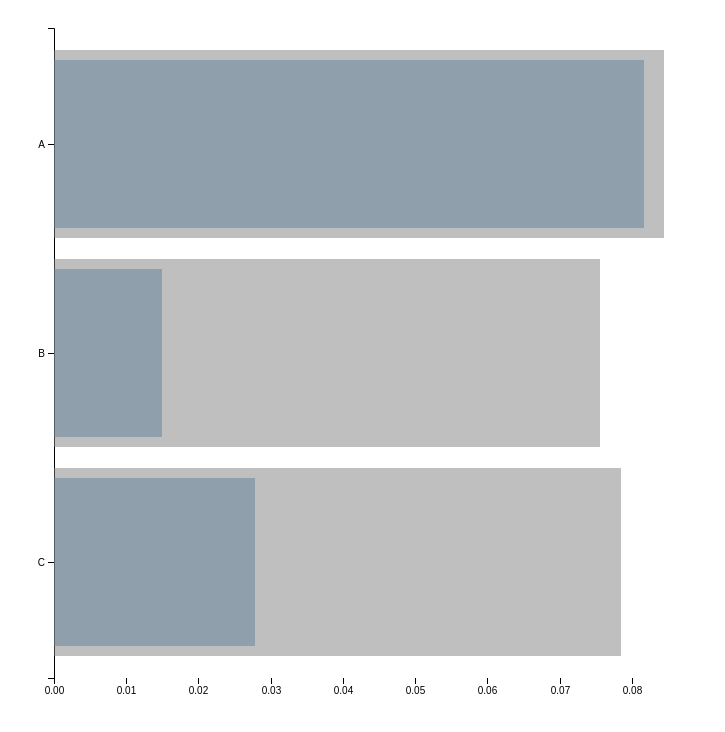
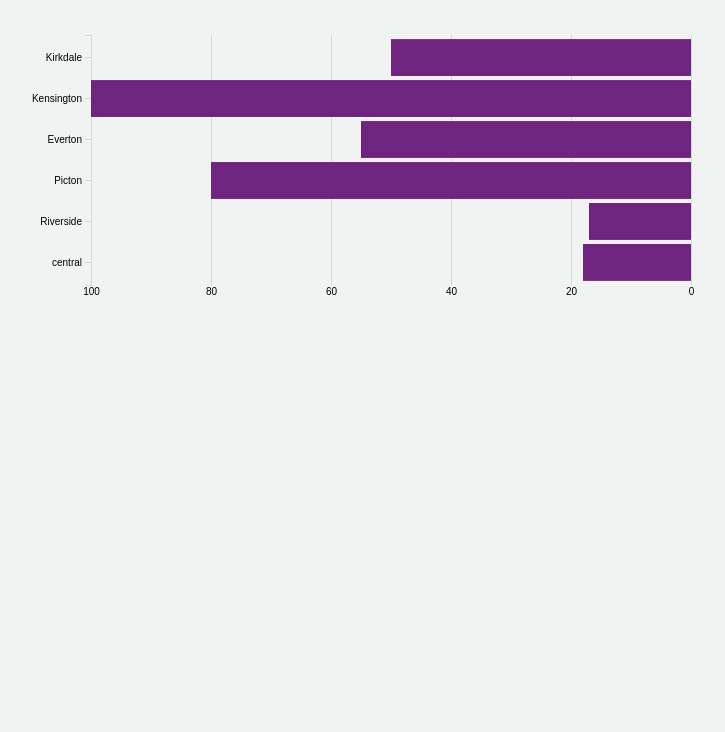
Before and after one commit to arnab-dibosh/Analytics-Dashboard, a plain HTML site: page index.html in a window 1280 px wide. Shown: the whole page, without its empty margins (4-729 px from the left). Drawn offline with Linux system fonts and the light colour scheme.

Commit message:
Ploted chart right to left

```diff
--- a/index.html
+++ b/index.html
@@ -1,103 +1,89 @@
 <!DOCTYPE html>
-
-<head>
 <meta charset="utf-8">
-  <script src="d3.min.js"></script>
-</head>
-
 <style>
-
-  .x_axis path {
+body {
+  margin: 15px;
+  background-color: #F1F3F3
+}
+.bar {
+	fill: #6F257F;
+}
+.axis path,
+.axis line {
+  fill: none;
+  stroke: #D4D8DA;
+  stroke-width: 1px;
+  shape-rendering: crispEdges;
+}
+.x path {
 	display: none;
 }
-
-  .bar1 {
-    fill: steelblue;
-    opacity: 0.5;
+.toolTip {
+	position: absolute;
+  display: none;
+  min-width: 80px;
+  height: auto;
+  background: none repeat scroll 0 0 #ffffff;
+  border: 1px solid #6F257F;
+  padding: 14px;
+  text-align: center;
 }
-
-  .bar2 {
-    fill: gray;
-    opacity: 0.5;
-  }
-
 </style>
-
-<body>
-  <svg width="660" height="700" viewBox="0 0 660 700" class="my_bar"></svg>
-
+<svg width="700" height="300"></svg>
+<script src="d3.min.js"></script>
 <script>
-
-  let svg = d3.select(".my_bar")
-
-  let margin = {top: 20, right: 20, bottom: 30, left: 50},
+var svg = d3.select("svg"),
+    margin = {top: 20, right: 20, bottom: 30, left: 80},
     width = +svg.attr("width") - margin.left - margin.right,
     height = +svg.attr("height") - margin.top - margin.bottom;
 
-  let x = d3.scaleLinear().rangeRound([0, width]);
-  let y = d3.scaleBand().rangeRound([0,height]).padding(0.1);
+var tooltip = d3.select("body").append("div").attr("class", "toolTip");
 
-  let g = svg.append("g")
+var x = d3.scaleLinear().range([width, 0]);
+var y = d3.scaleBand().range([height, 0]);
+
+var g = svg.append("g")
 		.attr("transform", "translate(" + margin.left + "," + margin.top + ")");
 
 var data=
   [
-      {
-        "letter": "A",
-        "col1": 0.08167,
-        "col2": 0.0865,
-      },
-      {
-        "letter": "B",
-        "col1": 0.01492,
-        "col2": 0.0756,
-      },
-      {
-        "letter": "C",
-        "col1": 0.02782,
-        "col2": 0.07843,
-      }
+      {"area": "central ", "value": 18000},
+      {"area": "Riverside ", "value": 17000},
+      {"area": "Picton ", "value": 80000},
+      {"area": "Everton ", "value": 55000},
+      {"area": "Kensington ", "value": 100000},
+      {"area": "Kirkdale", "value": 50000}
   ]
 
+  //	data.sort(function(a, b) { return a.value - b.value; });
 
-    console.log(data);
-
-    x.domain([0, d3.max(data, function(d) { return d.col1; })]);
-    y.domain(data.map(function(d) { return d.letter; }));
-
+  	x.domain([0, d3.max(data, function(d) { return d.value; })]);
+    y.domain(data.map(function(d) { return d.area; })).padding(0.1);
 
     g.append("g")
-      .attr("class", "axis x_axis")
+        .attr("class", "x axis")
        	.attr("transform", "translate(0," + height + ")")
-      .call(d3.axisBottom(x));
-
+      	.call(d3.axisBottom(x).ticks(5).tickFormat(function(d) { return parseInt(d / 1000); }).tickSizeInner([-height]));
 
     g.append("g")
-      .attr("class", "axis y_axis")
+        .attr("class", "y axis")
         .call(d3.axisLeft(y));
 
     g.selectAll(".bar")
         .data(data)
       .enter().append("rect")
-      .attr("class", "bar1")
-      .attr("x", 0)
-      .attr("y", function(d) { return y(d.letter) + 10; })
-      .attr("width", function(d) { return x(d.col1); })
-      .attr("height", y.bandwidth() - 20);
-
-  g.selectAll(".bar2")
-    .data(data)
-    .enter().append("rect")
-      .attr("class", "bar2")
-      .attr("x", 0)
-      .attr("y", function(d) { return y(d.letter); })
-      .attr("width", function(d) { return x(d.col2); })
-      .attr("height", y.bandwidth());
-
-
-
+        .attr("class", "bar")
+        .attr("x", function(d){return x(d.value) })
+        .attr("height", y.bandwidth())
+        .attr("y", function(d) { return y(d.area); })
+        .attr("width", function(d) { return x(0) - x(d.value); })
+        .on("mousemove", function(d){
+            tooltip
+              .style("left", d3.event.pageX - 50 + "px")
+              .style("top", d3.event.pageY - 70 + "px")
+              .style("display", "inline-block")
+              .html((d.area) + "<br>" + "£" + (d.value));
+        })
+    		.on("mouseout", function(d){ tooltip.style("display", "none");});
 
 </script>
-
-</body>
-  </html>
```
Lines whose indentation alone changed are shown as unchanged.
